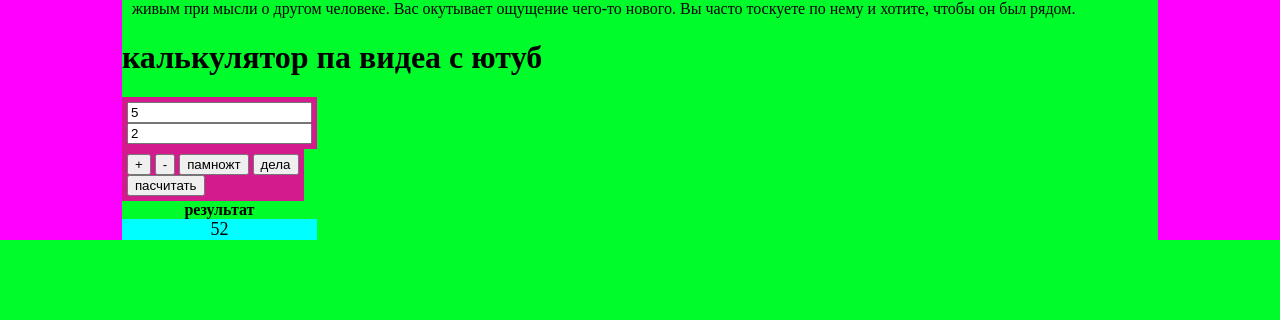
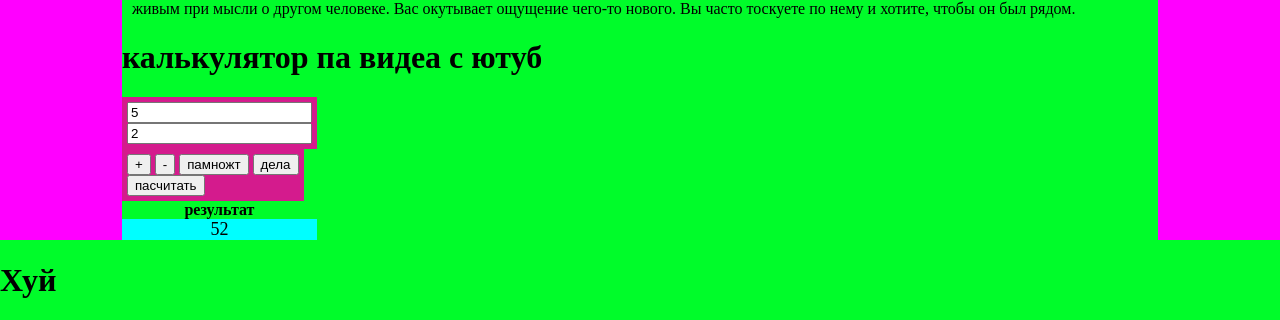
Before and after one commit to bagdasha228proturbo/porno, a plain HTML site: page index.html in a window 1280 px wide. Shown: the part 928-1248 px from the top of the page. Before the commit the page ends 1168 px from the top, so only its background shows below. Drawn offline with Linux system fonts and the light colour scheme.

Commit message:
first commit

```diff
--- a/index.html
+++ b/index.html
@@ -187,5 +187,6 @@
     </div>
 
     <script src="app.js"></script>
+    <h1>Хуй</h1>
   </body>
 </html>
```
